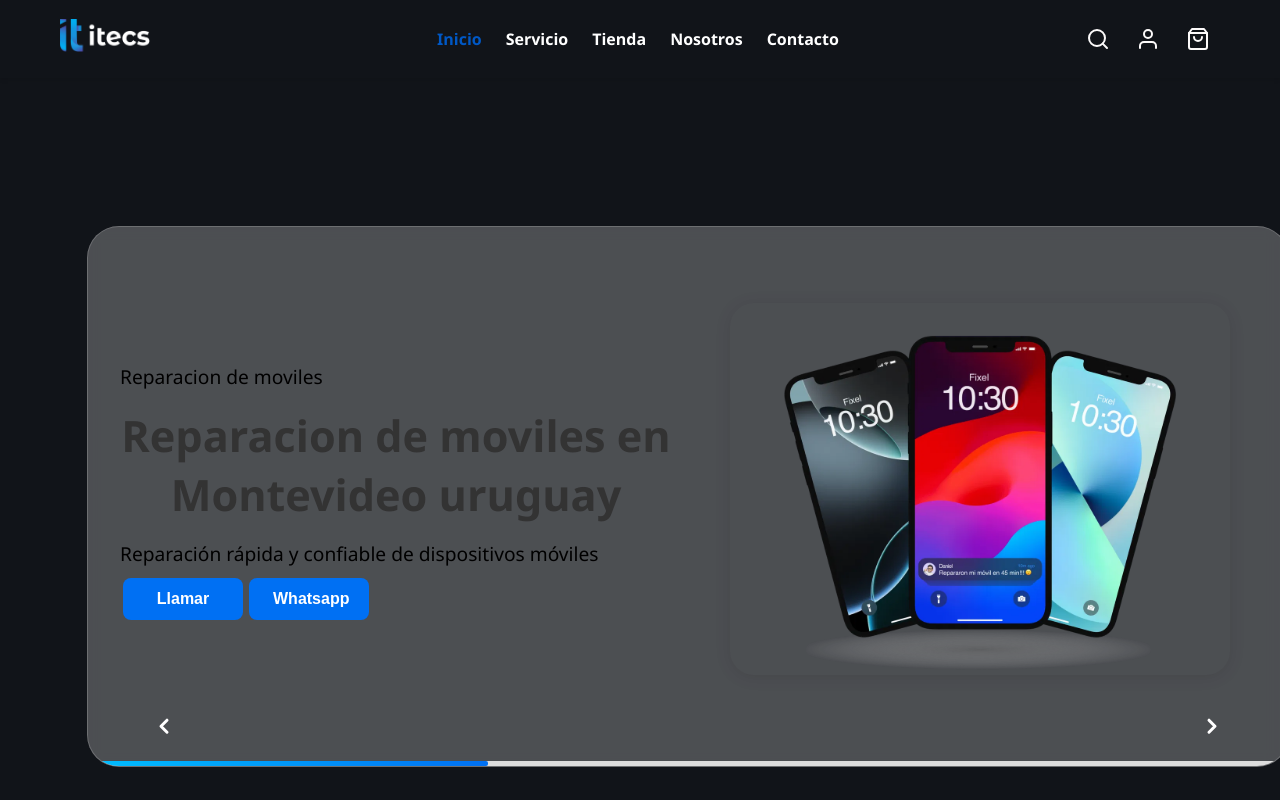
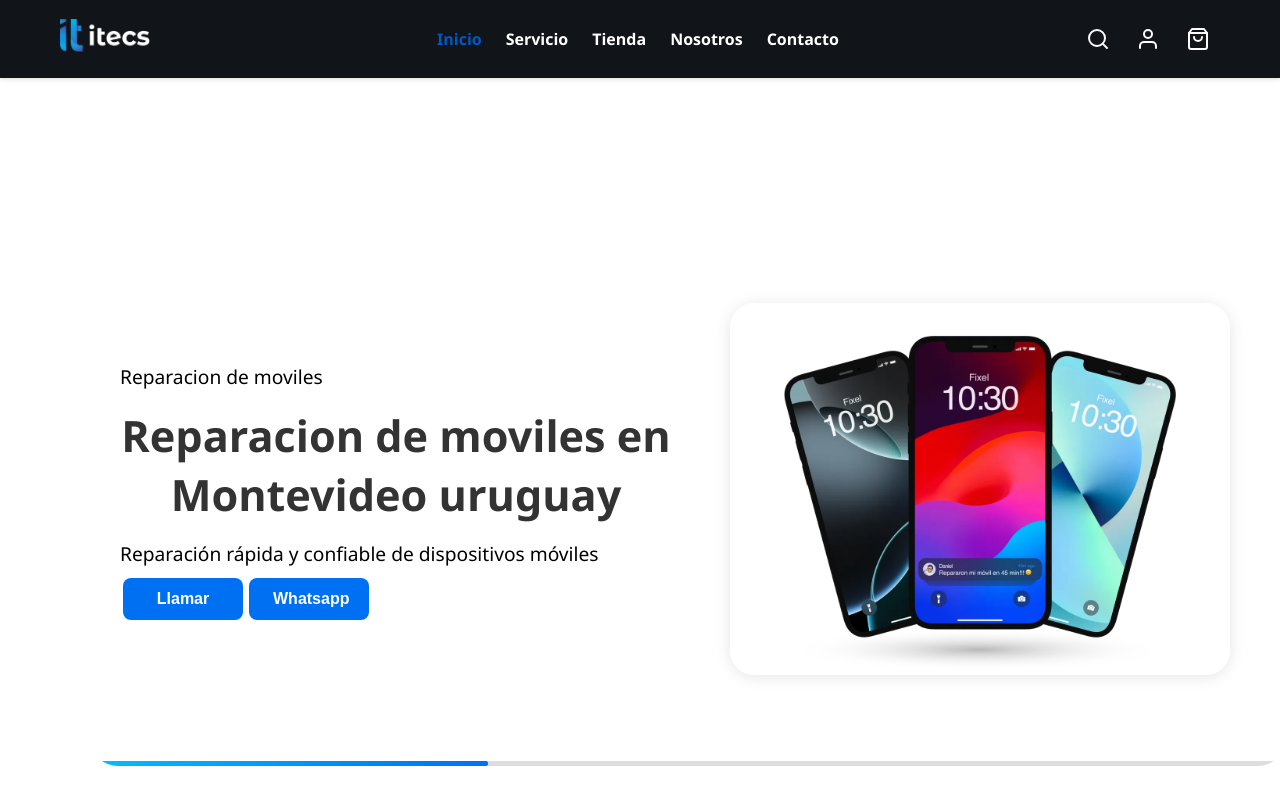
Before and after one commit to gustavo-manzini/Itecs, a React (Vite) app: page / in a window 1280 px wide. Shown: the top 800 px of the page. Built offline with nearby package versions, Linux system fonts and the light colour scheme.

Commit message:
FOndo cambiado

```diff
--- a/src/App.css
+++ b/src/App.css
@@ -10,7 +10,7 @@ body {
   align-items: center;
   font-family: "Segoe UI", Tahoma, Geneva, Verdana, sans-serif;
   overflow-x: hidden;
-  background-color: #111419;
+  background-color: #fff;
 }
 
 @media (max-width: 768px) {
@@ -1584,7 +1584,6 @@ height: auto;
   display: flex;
   align-items: center;
   justify-content: center;
-  background-color: #fff;
 
 }
 
```
